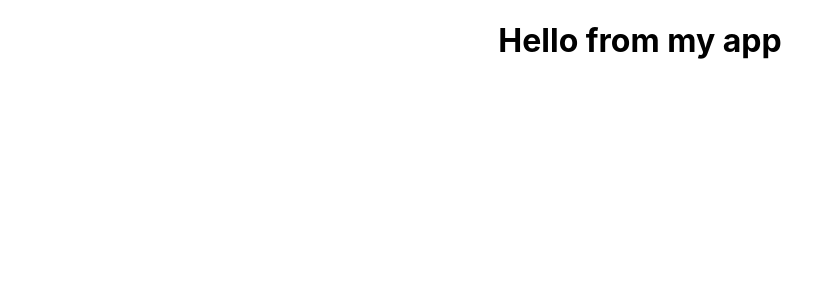
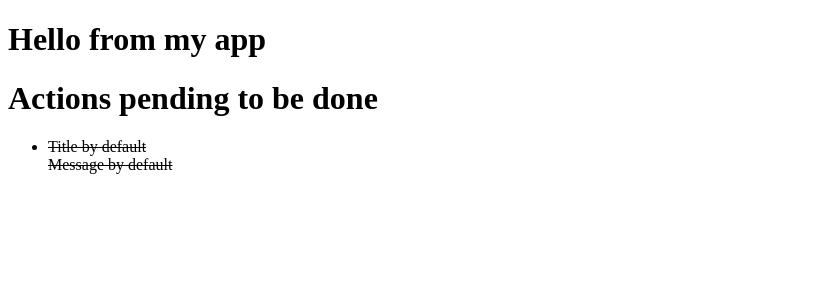
Before and after one commit to Jose-Manuel-Bernal/taller-ToDo-front-, a React (Vite) app: page / in a window 1280 px wide. Shown: the top 300 px of the page, without its empty margins (0-836 px from the left). Built offline with nearby package versions, Linux system fonts and the light colour scheme.

Commit message:
created the store provider and also made a test with the list of actions

```diff
--- a/src/App.jsx
+++ b/src/App.jsx
@@ -1,10 +1,13 @@
 import "./App.css";
+import ListOfToDo from "./components/ListOfToDo";
+import StoreProvider from "./components/StoreProvider";
 
 function App() {
   return (
-    <div className="App">
+    <StoreProvider>
       <h1>Hello from my app</h1>
-    </div>
+      <ListOfToDo />
+    </StoreProvider>
   );
 }
 
--- a/src/components/ListOfToDo.jsx
+++ b/src/components/ListOfToDo.jsx
@@ -0,0 +1,26 @@
+import React, { useContext } from "react";
+import { Store } from "./StoreProvider";
+
+const ListOfToDo = () => {
+  const { state, dispatch } = useContext(Store);
+
+  return (
+    <div>
+      <h1>Actions pending to be done</h1>
+      <ul>
+        {state.listOfNotes.map((note) => {
+          return (
+            <li
+              style={note.done ? { textDecoration: "line-through" } : {}}
+              key={note.id}
+            >
+              {note.title} <br />
+              {note.message} <br />
+            </li>
+          );
+        })}
+      </ul>
+    </div>
+  );
+};
+export default ListOfToDo;
--- a/src/components/StoreProvider.jsx
+++ b/src/components/StoreProvider.jsx
@@ -0,0 +1,31 @@
+import React, { createContext, useReducer } from "react";
+import reducer from "./Reducer";
+
+const initialState = {
+  note: {
+    id: "",
+    title: "",
+    message: "",
+    done: false,
+  },
+  listOfNotes: [
+    {
+      id: "0",
+      title: "Title by default",
+      message: "Message by default",
+      done: true,
+    },
+  ],
+};
+
+const Store = createContext(initialState);
+
+const StoreProvider = ({ children }) => {
+  const [state, dispatch] = useReducer(reducer, initialState);
+  return (
+    <Store.Provider value={{ state, dispatch }}>{children}</Store.Provider>
+  );
+};
+
+export default StoreProvider;
+export { Store, initialState };
```
Also changed, not shown: src/main.jsx (+5 -6 lines).
